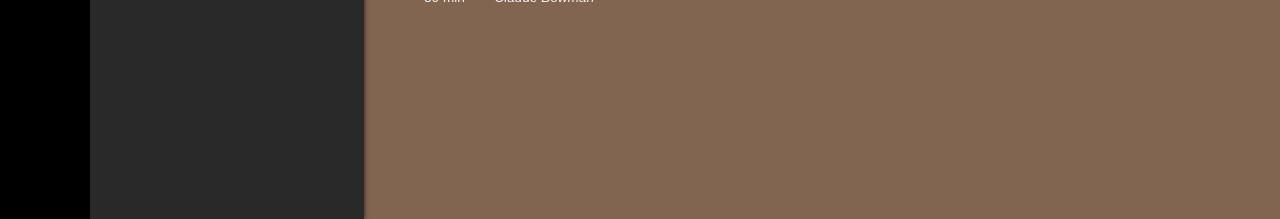
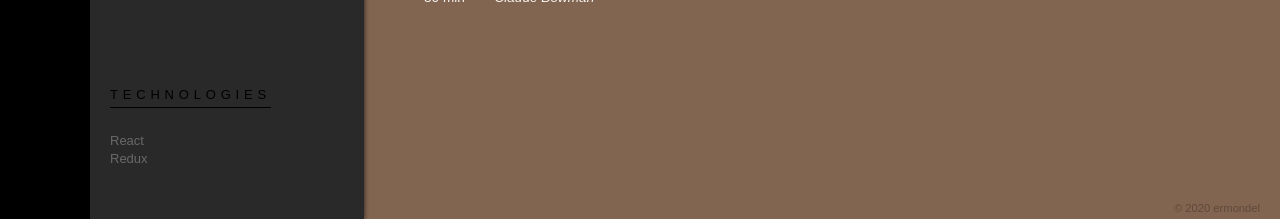
Before and after one commit to ermondel/react-seasons, a React (Create React App) app: page /podcasts in a window 1280 px wide. Shown: the part 581-800 px from the top of the page. Built offline with nearby package versions, Linux system fonts and the light colour scheme.

Commit message:
feat: add components for tech and copyright info

```diff
--- a/src/components/App.js
+++ b/src/components/App.js
@@ -2,6 +2,7 @@ import React from 'react';
 import { Router, Route, Switch } from 'react-router-dom';
 import history from '../history';
 import Header from './Header';
+import Footer from './Footer';
 import Home from './Home';
 import Position from './Position';
 import Blog from './Blog';
@@ -39,6 +40,7 @@ const App = () => (
             <Books />
           </Route>
         </Switch>
+        <Footer />
       </div>
     </Router>
   </div>
--- /dev/null
+++ b/src/components/Footer.js
@@ -0,0 +1,11 @@
+import React from 'react';
+
+const Footer = () => (
+  <footer className="footer">
+    <p className="copyright">
+      © 2020 <a href="https://github.com/ermondel">ermondel</a>
+    </p>
+  </footer>
+);
+
+export default Footer;
--- /dev/null
+++ b/src/components/InfoTech.js
@@ -0,0 +1,22 @@
+import React from 'react';
+
+const InfoTech = (props) => {
+  if (!props.list || !props.list.length) {
+    return null;
+  }
+
+  return (
+    <div className="info-tech">
+      <h4 className="info-tech__title">Technologies</h4>
+      <ul>
+        {props.list.map((el, index) => (
+          <li className="info-tech__item" key={index}>
+            {el}
+          </li>
+        ))}
+      </ul>
+    </div>
+  );
+};
+
+export default InfoTech;
--- a/src/components/Podcasts.js
+++ b/src/components/Podcasts.js
@@ -1,12 +1,14 @@
 import React from 'react';
 import PodcastsSidebar from './PodcastsSidebar';
 import PodcastList from './PodcastList';
+import InfoTech from './InfoTech';
 
 const Podcasts = () => (
   <main className="main">
     <div className="sidebar">
       <div className="sidebar-wrap">
         <PodcastsSidebar />
+        <InfoTech list={['React', 'Redux']} />
       </div>
     </div>
     <div className="content">
--- a/src/style/index.css
+++ b/src/style/index.css
@@ -28,7 +28,7 @@ a {
 }
 
 .blank {
-  height: 20px;
+  height: 2000px;
 }
 
 h2 {
@@ -279,3 +279,63 @@ h2::first-letter {
 .podcasts-btn__download:hover {
   text-decoration: underline;
 }
+
+/* * info * */
+
+.info-tech {
+  position: fixed;
+  bottom: 0;
+  left: 110px;
+  font-size: small;
+  color: #696969;
+  margin-bottom: 50px;
+}
+
+.info-tech a {
+  color: inherit;
+  text-decoration: none;
+}
+
+.info-tech a:hover {
+  text-decoration: underline;
+}
+
+.info-tech__title {
+  color: black;
+  font-weight: normal;
+  letter-spacing: 0.3rem;
+  text-transform: uppercase;
+  padding-bottom: 5px;
+  border-bottom: 1px solid black;
+  margin-bottom: 25px;
+}
+
+.info-tech__item {
+  margin-bottom: 3px;
+}
+
+/* * footer * */
+
+.footer {
+  position: fixed;
+  left: 0;
+  right: 0;
+  bottom: 0;
+}
+
+.copyright {
+  margin: 0;
+  padding: 5px 20px;
+  font-size: 70%;
+  text-align: right;
+  color: #5f493a;
+}
+
+.copyright a {
+  color: inherit;
+  text-decoration: none;
+}
+
+.copyright a:hover {
+  text-decoration: underline;
+}
```
